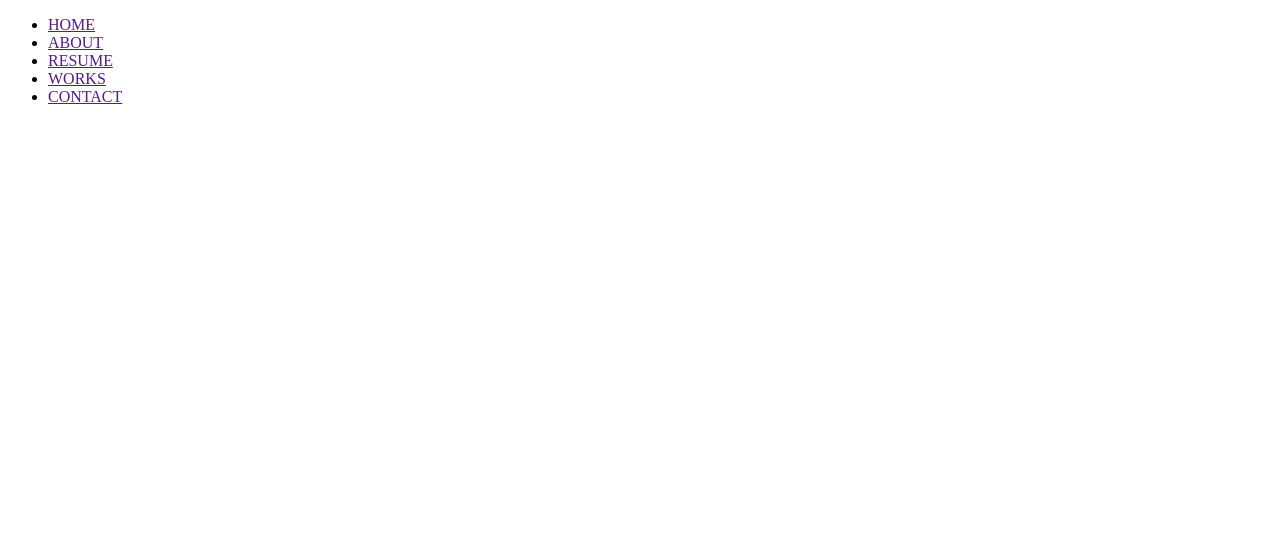
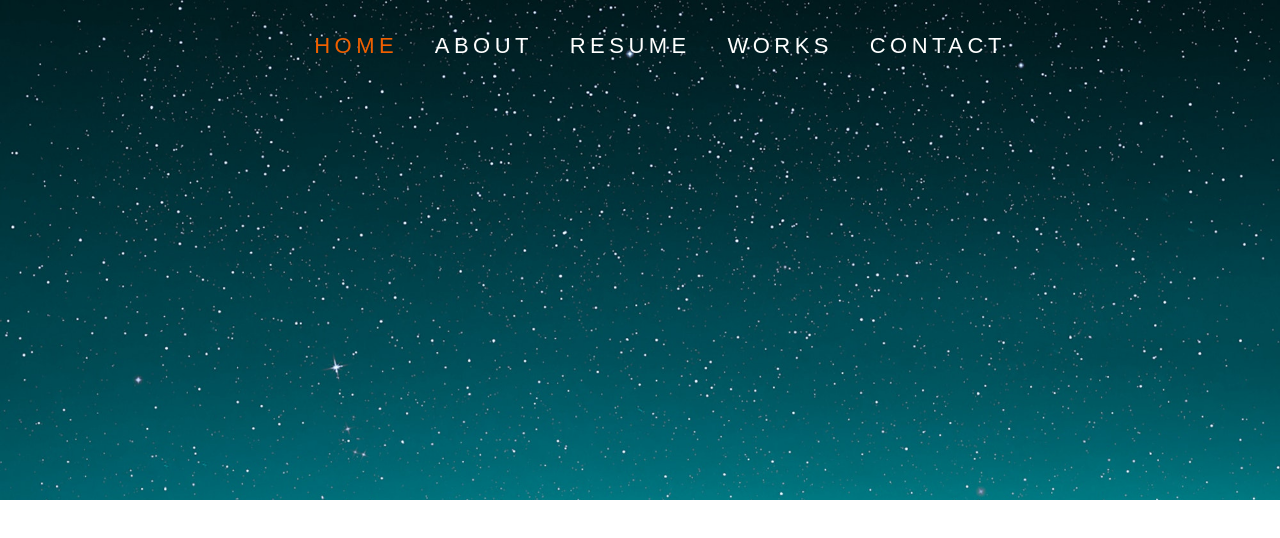
Before and after one commit to D-Kamunya/my-portfolio, a plain HTML site: page index.html in a window 1280 px wide. Drawn offline with Linux system fonts and the light colour scheme.

Commit message:
Added styling to topbar

```diff
--- a/css/index.css
+++ b/css/index.css
@@ -0,0 +1,57 @@
+body {
+  font-family:  'Segoe UI', 'Roboto', 'Oxygen', 'Ubuntu', 'Cantarell', 'Fira Sans', 'Droid Sans', 'Helvetica Neue', sans-serif;
+  font-weight: normal;
+  line-height: 30px;
+  color: #838C95;
+  margin: 0;
+}
+.header {
+  position: relative;
+  min-height: 500px;
+  width: 100%;
+  background: #161415 url(../img/headerbg.jpg) no-repeat top center;
+  background-size: cover ;
+  text-align: center;
+  overflow: hidden;
+  display: block;
+  font-size: 100%;
+}
+#topbar-wrap{
+  font: 22px 'opensans-bold', sans-serif;
+  display: block;
+  width: 100%;
+  text-transform: uppercase;
+  margin: 0 auto;
+  position: fixed;
+  background: transparent;
+  letter-spacing: 4.5px;
+}
+ul#topbar{
+  min-height: 48px;
+  width: auto;
+  text-align: center;
+}
+ul {
+  list-style: none;
+  display: block;
+}
+ul#topbar li {
+  position: relative;
+  list-style: none;
+  height: 48px;
+  display: inline-block;
+}
+li {
+  line-height: 18px;
+}
+ul#topbar li.active a {
+  color: #F06000;
+}
+ul#topbar li a {
+  display: inline-block;
+  padding: 8px 13px;
+  line-height: 32px;
+  text-decoration: none;
+  text-align: left;
+  color: #fff;
+}
--- a/index.html
+++ b/index.html
@@ -2,13 +2,14 @@
 <html>
   <head>
     <title>KAMUNYA'S PORTFOLIO</title>
+    <link href="./css/index.css" rel="stylesheet" type="text/css">
   </head>
   <body>
-    <div id="header">
+    <div id="home" class="header">
       <div id="topbar-wrap">
         <ul id="topbar">
-          <li>
-            <a href="">HOME</a>
+          <li class="active">
+            <a href="#home">HOME</a>
           </li>
           <li>
             <a href="">ABOUT</a>
```
Also changed, not shown: img/headerbg.jpg (added).
